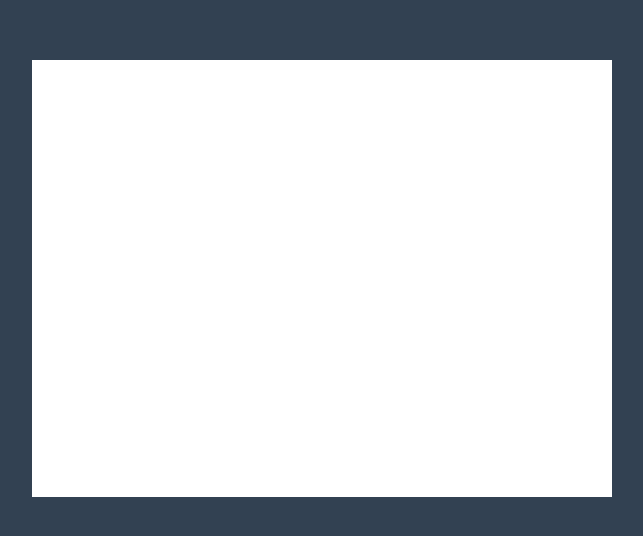
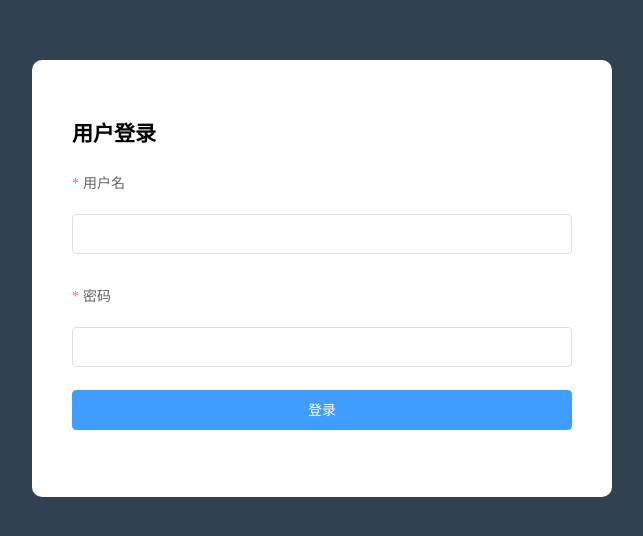
Before and after one commit to YeTianYang/backStage, a Vue app: page /#/login in a window 1280 px wide. Shown: the part 122-658 px from the top of the page, without its empty margins (318-961 px from the left). Built offline with nearby package versions, Linux system fonts and the light colour scheme.

Commit message:
登入页面的布局以及导入axios

```diff
--- a/package.json
+++ b/package.json
@@ -8,6 +8,7 @@
     "lint": "vue-cli-service lint"
   },
   "dependencies": {
+    "axios": "^0.19.2",
     "core-js": "^3.6.4",
     "element-ui": "^2.13.1",
     "vue": "^2.6.11",
--- /dev/null
+++ b/src/api/http.js
@@ -0,0 +1,6 @@
+//导入axios
+import axios from 'axios'
+//设置基地址
+axios.defaults.baseURL = ""
+//将axios 暴露出去
+export default axios
--- a/src/assets/css/base.less
+++ b/src/assets/css/base.less
@@ -4,3 +4,18 @@ body {
   margin: 0px;
   height: 100%;
 }
+
+body,
+div,
+span,
+a,
+h1,
+h2,
+h3,
+ul,
+li,
+ol {
+  font-size: 14px;
+  list-style: none;
+  text-decoration: none;
+}
--- a/src/components/index.vue
+++ b/src/components/index.vue
@@ -1,6 +1,13 @@
 <template>
-  <div>
-    <h1>我是首页</h1>
+  <div class="index">
+    <el-container class="my-main">
+      <el-header>
+      </el-header>
+      <el-container>
+        <el-aside width="200px">Aside</el-aside>
+        <el-main>Main</el-main>
+      </el-container>
+    </el-container>
   </div>
 </template>
 
@@ -10,5 +17,45 @@ export default {
 }
 </script>
 
-<style>
+<style lang="less" scoped>
+.index {
+  height: 100%;
+  .my-main {
+    height: 100%;
+  }
+}
+.el-header,
+.el-footer {
+  background-color: #b3c0d1;
+  color: #333;
+  text-align: center;
+  line-height: 60px;
+}
+
+.el-aside {
+  background-color: #d3dce6;
+  color: #333;
+  text-align: center;
+  line-height: 200px;
+}
+
+.el-main {
+  background-color: #e9eef3;
+  color: #333;
+  text-align: center;
+  line-height: 160px;
+}
+
+body > .el-container {
+  margin-bottom: 40px;
+}
+
+.el-container:nth-child(5) .el-aside,
+.el-container:nth-child(6) .el-aside {
+  line-height: 260px;
+}
+
+.el-container:nth-child(7) .el-aside {
+  line-height: 320px;
+}
 </style>
--- a/src/components/login.vue
+++ b/src/components/login.vue
@@ -1,12 +1,72 @@
 <template>
   <div class="login">
-    <div class="box"></div>
+    <div class="box">
+      <h2>用户登录</h2>
+      <el-form :model="ruleForm"
+               status-icon
+               :rules="rules"
+               ref="ruleForm"
+               label-width="100px"
+               class="demo-ruleForm"
+               :label-position="labelPosition">
+        <el-form-item label="用户名"
+                      prop="username">
+          <el-input type="password"
+                    v-model="ruleForm.username"
+                    autocomplete="off"></el-input>
+        </el-form-item>
+        <el-form-item label="密码"
+                      prop="password">
+          <el-input type="password"
+                    v-model="ruleForm.password"
+                    autocomplete="off"></el-input>
+        </el-form-item>
+        <el-form-item>
+          <el-button type="primary"
+                     class="loginBtn"
+                     @click="submitForm('ruleForm')">登录</el-button>
+        </el-form-item>
+      </el-form>
+    </div>
   </div>
 </template>
 
 <script>
 export default {
+  data () {
+    return {
+      ruleForm: {
+        username: '',
+        password: ''
+      },
+      rules: {
+        username: [
+          { required: true, message: '请输入用户名', trigger: 'blur' },
+          { min: 3, max: 6, message: '长度在 3 到 6 个字符', trigger: 'change' }
+        ],
+        password: [
+          { required: true, message: '请输入密码', trigger: 'blur' },
+          { min: 6, max: 11, message: '长度在 6 到 11 个字符', trigger: 'change' }
+        ]
+      },
+      labelPosition: 'top'
+    };
+  },
+  methods: {
+    submitForm (formName) {
+      this.$refs[formName].validate((valid) => {
+        if (valid) {
+          alert('submit')
+          //发送请求，登入
 
+        } else {
+          console.log('err submit')
+          return false
+        }
+      }
+      )
+    }
+  }
 }
 </script>
 
@@ -17,10 +77,20 @@ export default {
   display: flex;
   justify-content: center;
   align-items: center;
+
   .box {
     width: 580px;
     height: 437px;
+    padding: 40px;
     background-color: #fff;
+    box-sizing: border-box;
+    border-radius: 10px;
+    h2 {
+      font-size: 1.5em;
+    }
+    .loginBtn {
+      width: 100%;
+    }
   }
 }
 </style>
--- a/src/main.js
+++ b/src/main.js
@@ -1,13 +1,17 @@
 import Vue from 'vue'
 import App from './App.vue'
 
-//导入基础样式
+//导入全局基础样式
 import css from './assets/css/base.less'
 //导入element-ui
 import element from './element/index'
 //导入路由
 import VueRouter from 'vue-router'
 
+//导入axios
+import axios from './api/http'
+//给Vue的原型添加axios 让所有的vue可以访问axios
+Vue.prototype.$axios = axios
 
 //导入组件
 import Login from './components/login.vue'
```
Also changed, not shown: src/element/index.js (+9 -2 lines), 2 other files (tests, documents, lock files or other folders).
